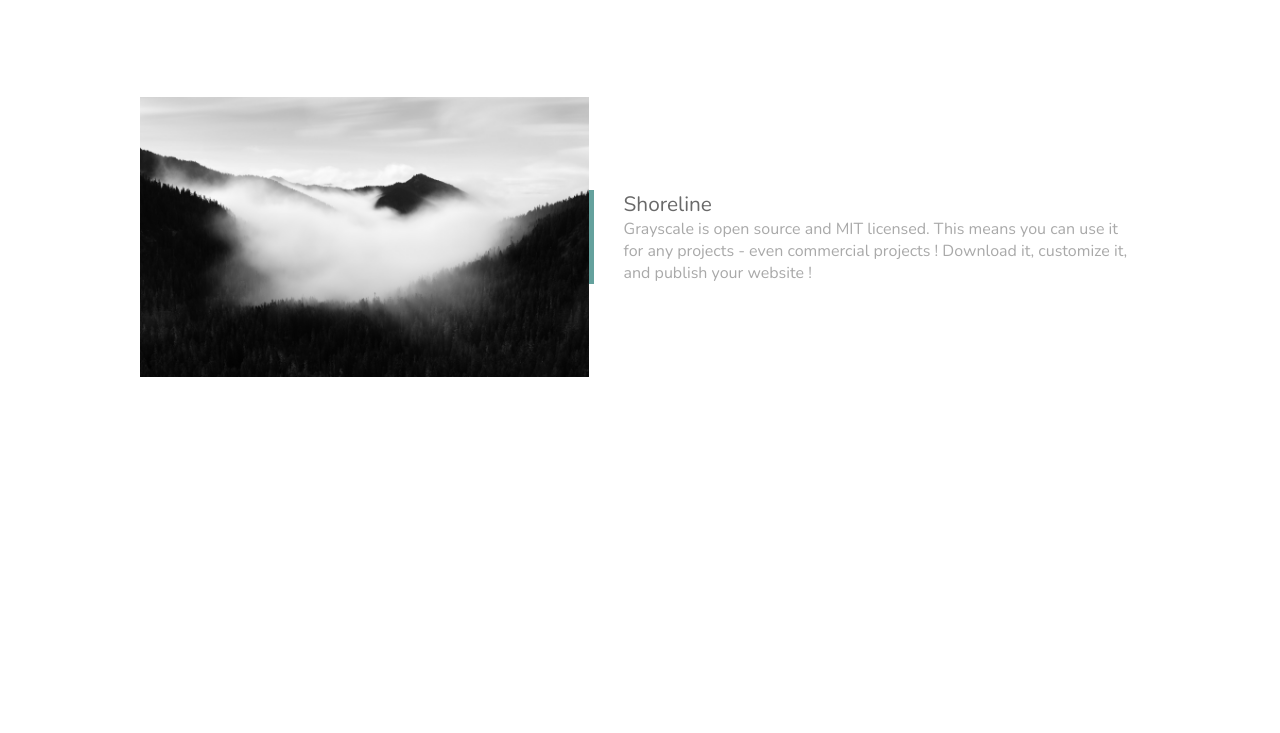
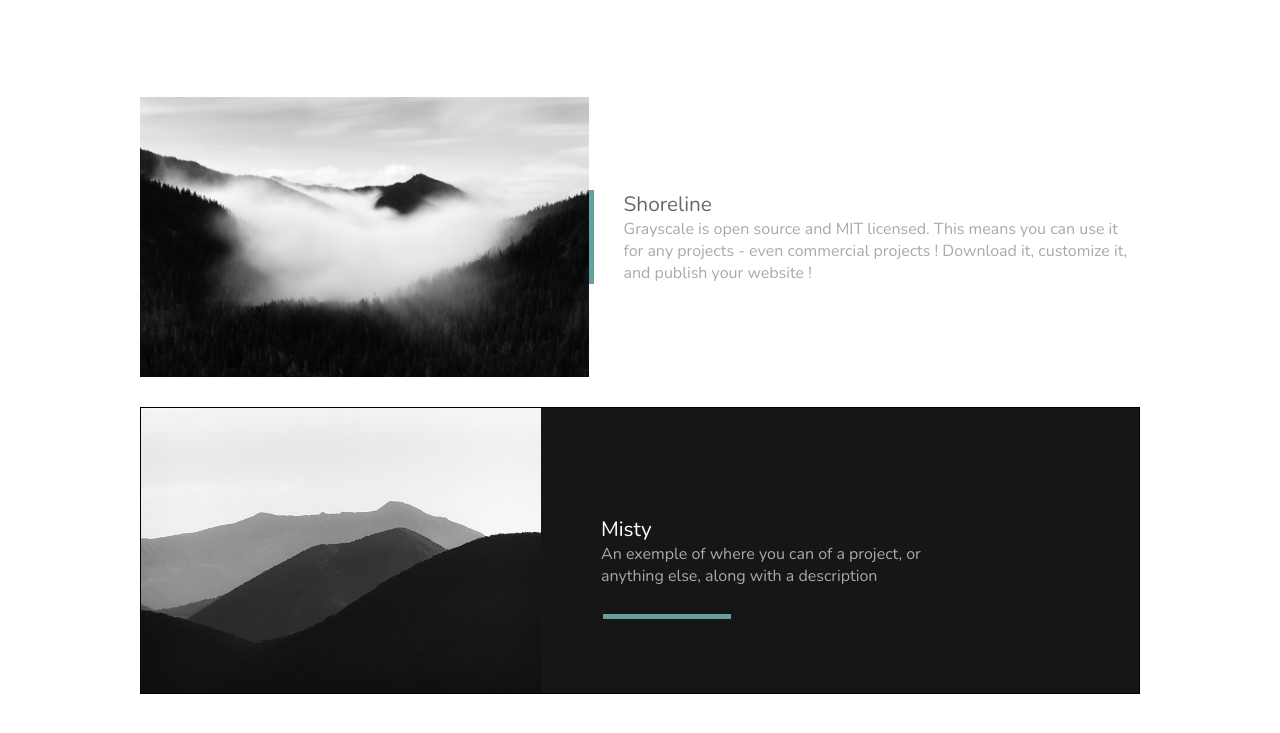
Before and after one commit to marciordj/grayscale-challenge-heroway, a plain HTML site: page index.html in a window 1280 px wide. Shown: the part 1316-2049 px from the top of the page. Drawn offline with nearby package versions, Linux system fonts and the light colour scheme.

Commit message:
add img box

```diff
--- a/assets/css/mainContent.css
+++ b/assets/css/mainContent.css
@@ -39,3 +39,49 @@
     padding-left: 30px;
     border-left: 5px solid #64a19d;
 }
+
+/* IMAGE BOX */
+
+.img-box {
+    width: 100%;
+    max-width: 1000px;
+    border: 1px solid black;
+    background-color: #161616;
+    margin-top: 30px;
+}
+
+.img-box > figure {
+    display: flex;
+    align-items: center;
+}
+
+.img-box > figure > img {
+    width: 100%;
+    max-width: 400px;
+}
+
+.img-box > figure > figcaption {
+    padding-left: 60px;
+    padding-right: 76px;
+}
+
+.img-box > figure > figcaption > h5 {
+    font-size: 1.3em;
+    color: #fff;
+    font-weight: initial;
+}
+
+.img-box > figure > figcaption > p {
+    color: #A9A9A9;
+    text-align: left;
+}
+
+.bar {
+    width: 30px;
+    padding-right: 128px;
+    height: 5px;
+    background: #64a19d;
+    position: relative;
+    top: 66px;
+    right: 408px;
+}
--- a/index.html
+++ b/index.html
@@ -41,6 +41,16 @@
                 </figcaption>
             </figure>
         </div>
+        <div class="img-box">
+            <figure>
+                <img src="./assets/img/demo-image-01.jpg" alt="">
+                <figcaption>
+                    <h5>Misty</h5>
+                    <p>An exemple of where you can of a project, or anything else, along with a description</p>
+                </figcaption>
+                <div class="bar"></div>
+            </figure>
+        </div>
     </main>
 </body>
 </html>
```
